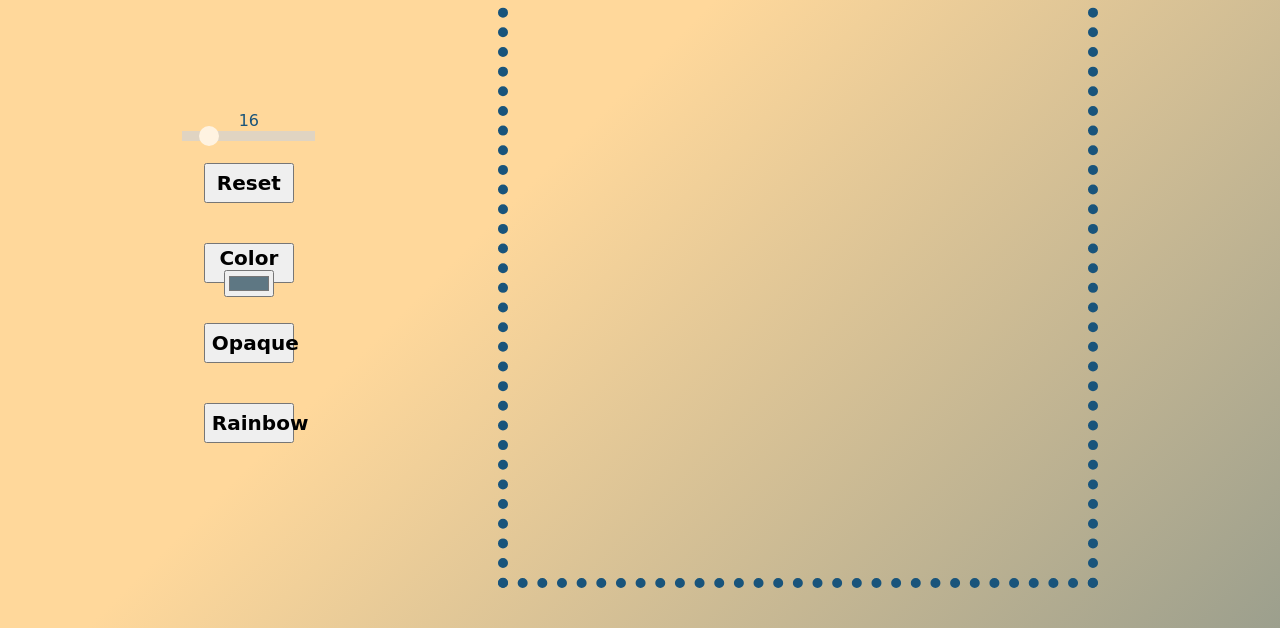
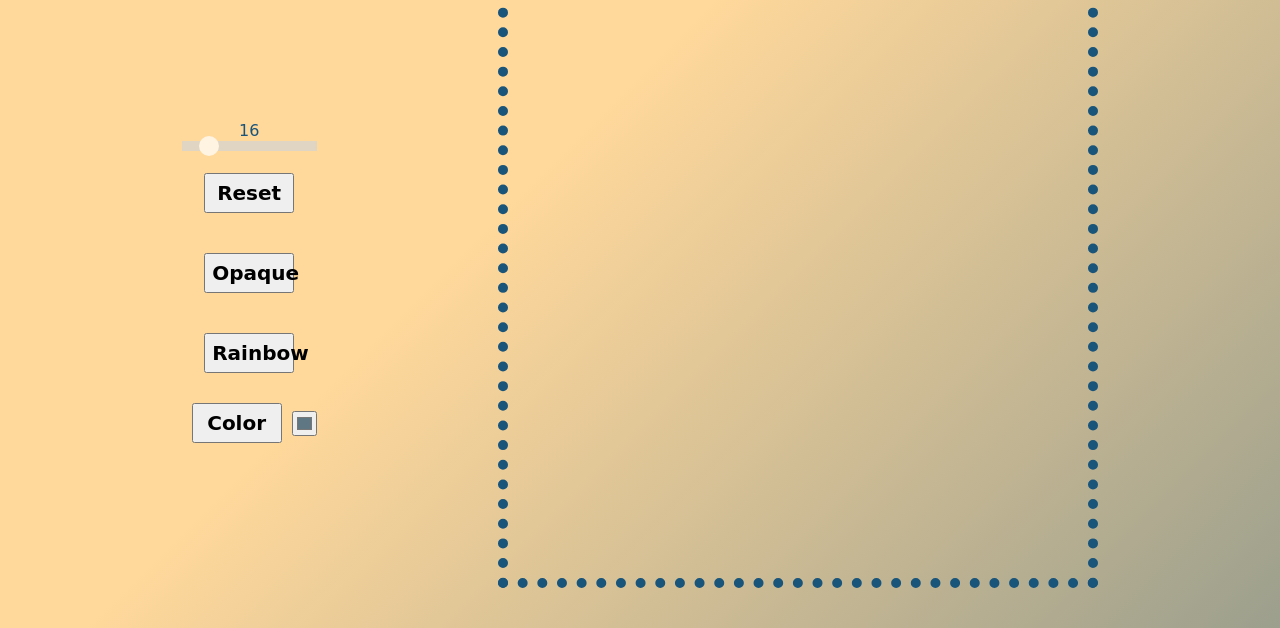
Before and after one commit to thi-lee/etch-a-sketch, a plain HTML site: page index.html in a window 1280 px wide. Shown: the part 172-800 px from the top of the page. Drawn offline with Linux system fonts and the light colour scheme; a web font is replaced by a local one.

Commit message:
Fix bugs

```diff
--- a/css/main.css
+++ b/css/main.css
@@ -80,6 +80,16 @@ button {
     margin: 1em;
 }
 
+.color {
+  padding: 0;
+  margin: 10px;
+}
+
+.chooseColor {
+  height: 25px;
+  width: 25px;
+}
+
 /* slider */
 .slidecontainer {
     width: 100%; /* Width of the outside container */
--- a/script.js
+++ b/script.js
@@ -4,25 +4,28 @@ let slider = document.getElementById("myRange");
 let output = document.getElementById("demo");
 
 let rset = document.createElement('button');
-let color = document.createElement('button');
+let colorContainer = document.createElement('div');
 let opaque = document.createElement('button');
 let rainbow = document.createElement('button');
 
+instructions.appendChild(rset).classList.add('rset');
+instructions.appendChild(opaque).classList.add('opaque');
+instructions.appendChild(rainbow).classList.add('rainbow');
+instructions.appendChild(colorContainer).classList.add('colorContainer');
+
 rset.textContent = 'Reset';
-color.textContent = 'Color';
 opaque.textContent = 'Opaque';
 rainbow.textContent = 'Rainbow';
 
-instructions.appendChild(rset).classList.add('rset');
-instructions.appendChild(color).classList.add('color');
-instructions.appendChild(opaque).classList.add('opaque');
-instructions.appendChild(rainbow).classList.add('rainbow');
-
-let subColor = document.querySelector('.color');
+let subColor = document.querySelector('.colorContainer');
+let color = document.createElement('button');
+color.textContent = 'Color';
 let chooseColor = document.createElement('input');
 chooseColor.type = 'color';
 chooseColor.value = '#5e7783';
-subColor.appendChild(chooseColor);
+subColor.appendChild(color).classList.add('color');
+subColor.appendChild(chooseColor).classList.add('chooseColor');
+
 
 let newSet = true;
 if (newSet) {
```
